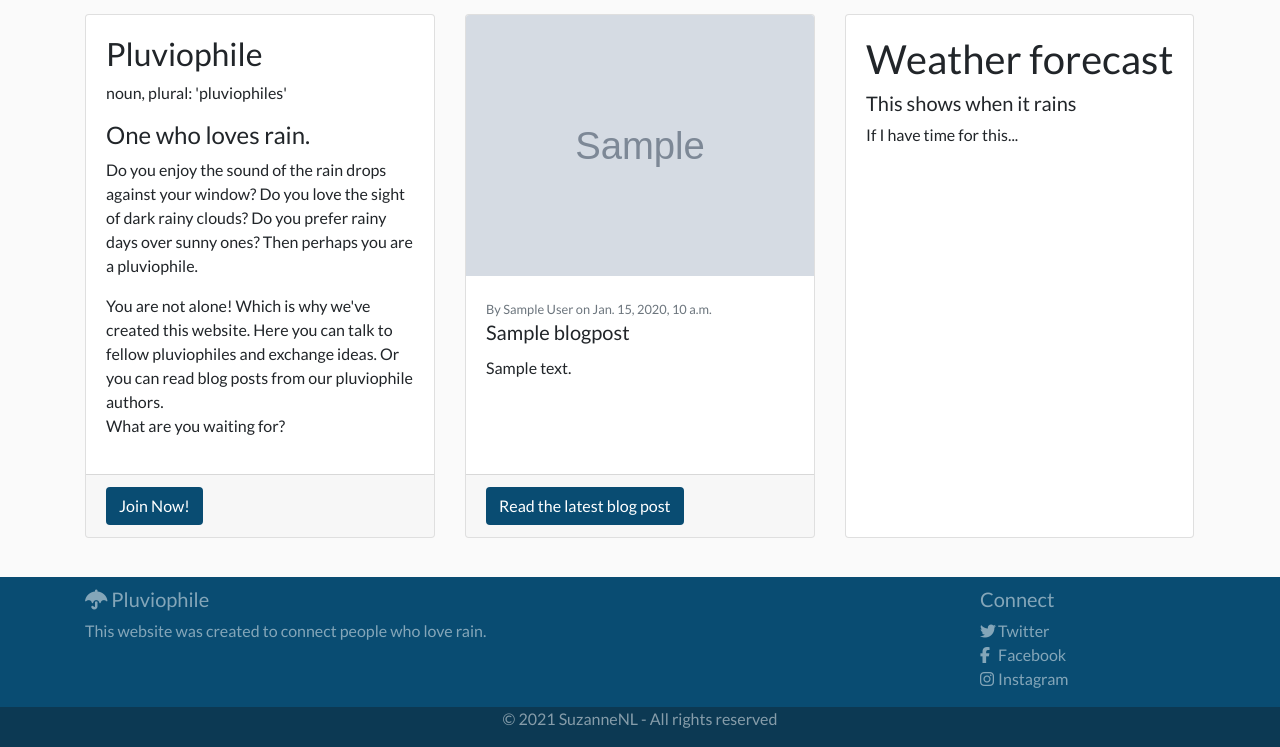
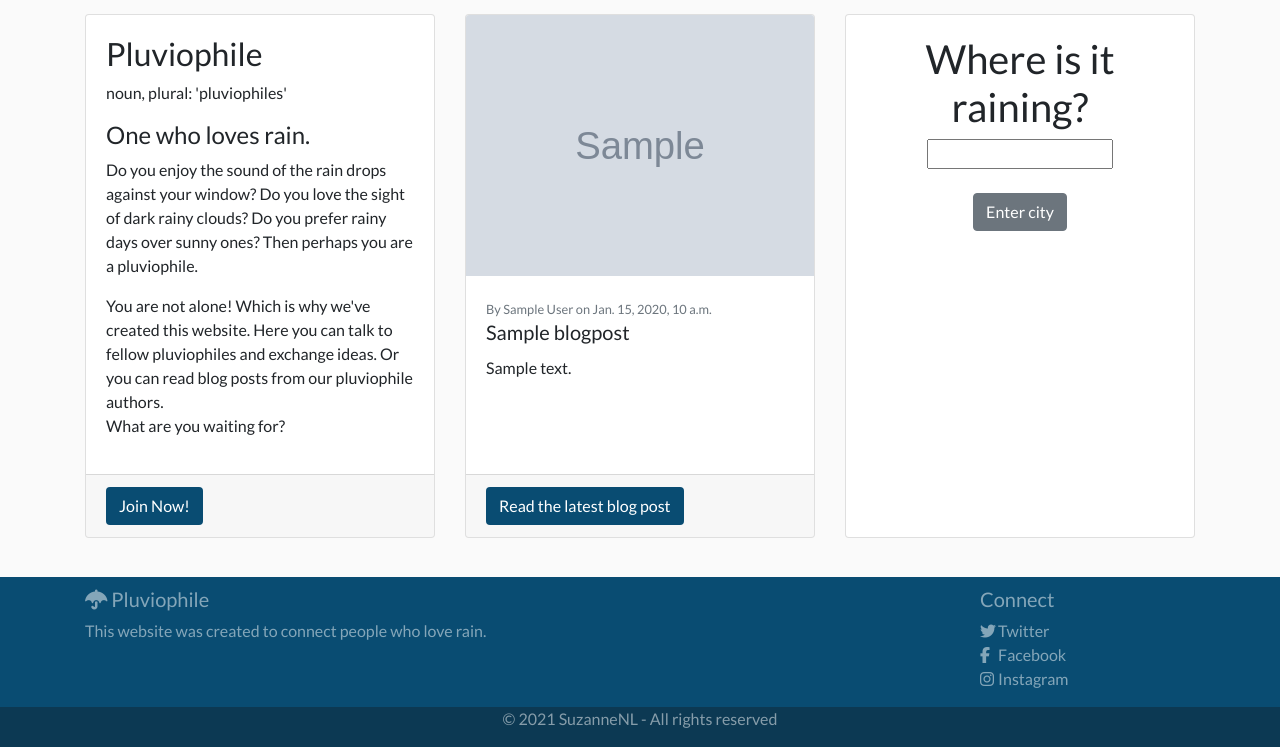
Before and after one commit to SuzanneNL/pluviophile, a Django app: page / in a window 1280 px wide. Shown: the part 56-803 px from the top of the page. Run offline with Django 3.2, Linux system fonts and the light colour scheme; tables that the repository leaves empty hold one stand-in row (values such as "Sample post"); grey boxes marked "Sample" are stand-in pictures; some libraries are stand-ins or nearby versions.

Commit message:
Add weather app

```diff
--- a/home/templates/home/index.html
+++ b/home/templates/home/index.html
@@ -6,7 +6,7 @@
 {% endblock %}
 
 {% block content %}
-<div class="container">
+<div class="container" id="home-page-container">
     <div class="row">
         <div class="col col-md-6 col-lg-4 d-flex align-self-stretch">
             <div class="card">
@@ -32,19 +32,31 @@
                     <p class="card-text">{{ blogpost.body_part_1|truncatewords:30|safe }}</p>
                 </div>
                 <div class="card-footer">
-                    <a href="{% url 'blog_post' blogpost.pk %}" class="btn btn-blue read">Read the latest blog post</a>
+                    <a href="{% url 'blog_post' blogpost.pk %}" class="btn btn-blue">Read the latest blog post</a>
                 </div>
             </div>
         </div>
         <div class="col col-md-6 col-lg-4 d-flex align-self-stretch">
             <div class="card">
                 <div class="card-body">
-                    <h1>Weather forecast</h1>
-                    <h5>This shows when it rains</h5>
-                    <p>If I have time for this...</p>
+                    <h1 class="center">Where is it raining?</h1>
+                    <div class="center">
+                        <input type="text" id="city" class="center">
+                        <br>
+                        <br>
+                        <button class="btn btn-secondary center" id="getWeather">Enter city</button>
+                    </div>
+                    <div id="showWeather"></div>
                 </div>
             </div>
         </div>
     </div>
 </div>
+
 {% endblock %}
+
+{% block postloadjs %}
+{{ block.super }}
+{{ open_weather_map_key|json_script:"id_open_weather_map_key"}}
+<script src="{% static '/js/weather.js' %}"></script>
+{% endblock %}
--- a/home/views.py
+++ b/home/views.py
@@ -1,14 +1,17 @@
 from django.shortcuts import render
 from blog.models import BlogPost
 from django.shortcuts import get_object_or_404
+from django.conf import settings
 
 
 def index(request):
     """Returns home page"""
     blogpost = get_object_or_404(BlogPost, pk=1)
     template = 'home/index.html'
+    open_weather_map_key = settings.OPEN_WEATHER_MAP_KEY
     context = {
-        'blogpost': blogpost
+        'blogpost': blogpost,
+        'open_weather_map_key': open_weather_map_key,
     }
     return render(request, template, context)
 
--- a/pluviophile/settings.py
+++ b/pluviophile/settings.py
@@ -180,3 +180,6 @@ STRIPE_PUBLIC_KEY = os.environ.get('STRIPE_PUBLIC_KEY', '')
 STRIPE_SECRET_KEY = os.environ.get('STRIPE_SECRET_KEY', '')
 STRIPE_WH_SECRET = os.environ.get('STRIPE_WH_SECRET', '')
 DEFAULT_FROM_EMAIL = 'pluviophile@example.com'
+
+# Open weather map
+OPEN_WEATHER_MAP_KEY = os.environ.get('OPEN_WEATHER_MAP_KEY', '')
--- a/static/css/base.css
+++ b/static/css/base.css
@@ -106,6 +106,14 @@ body {
 }
 /* ------------------------------------------------------ END MEDIA QUERIES */
 /* ---------------------------------------------------------------------------- END BASE TEMPLATE*/
+
+/* ---------------------------------------------------------------------------- APP HOME*/
+
+.center {
+    text-align: center;
+}
+
+/* ---------------------------------------------------------------------------- END APP HOME*/
 
 /* ---------------------------------------------------------------------------- APP FORUM*/
 /* ------------------------------------------------------ FORUM PAGE*/
--- /dev/null
+++ b/static/js/weather.js
@@ -0,0 +1,23 @@
+var openWeatherMapKey = $('#id_open_weather_map_key').text().slice(1, -1);
+
+$("#getWeather").click(function(){
+    let city = $("#city").val();
+
+    $.ajax({
+        url: 'https://api.openweathermap.org/data/2.5/weather',
+        dataType: 'json',
+        type: 'GET',
+        data: {q: city, appid: openWeatherMapKey, units: 'metric'},
+
+        success: function(data){
+            let wf = '';
+            let weatherid = '';
+            $.each(data.weather, function(index, val) {
+                wf += '<p><b>' + data.name + "</b><img src=" + 'https://openweathermap.org/img/w/' + val.icon + ".png></p>"+
+                '<p>' + data.main.temp + '&deg;C ' + ' </p><p> ' + val.main + ", " +
+                val.description + '</p>'
+            });
+            $("#showWeather").html(wf)
+        }
+    })
+});
```
